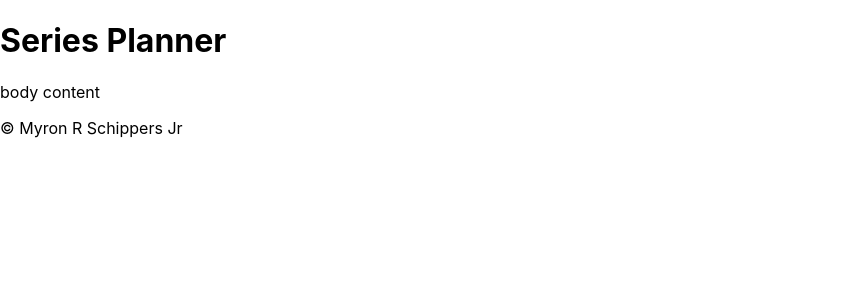
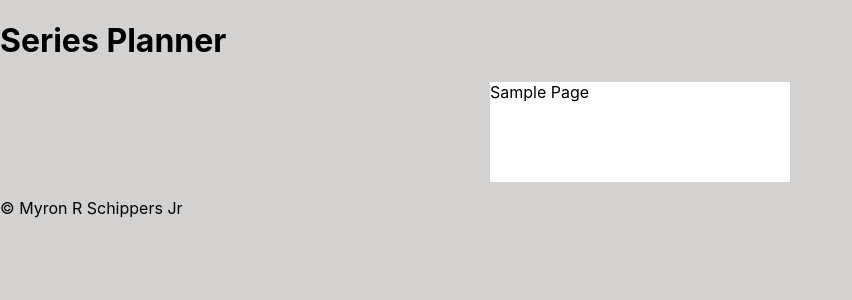
Before and after one commit to myronschippers/series-planner, a React (Create React App) app: page / in a window 1280 px wide. Shown: the top 300 px of the page, without its empty margins (0-852 px from the left). Built offline with nearby package versions, Linux system fonts and the light colour scheme.

Commit message:
acreating a render for added page data

```diff
--- a/src/App.css
+++ b/src/App.css
@@ -36,3 +36,11 @@
     transform: rotate(360deg);
   }
 }
+
+.pg-panel {
+  width: 300px;
+  height: 100px;
+  background-color: #ffffff;
+  margin: 0 auto 10px;
+  transition: width 0.3s ease, height 0.3s ease;
+}
--- a/src/App.js
+++ b/src/App.js
@@ -4,13 +4,16 @@ import './App.css';
 // CUSTOM COMPONENTS
 import Header from './components/Header/Header';
 import Footer from './components/Footer/Footer';
+import PgGenerator from './components/PgGenerator/PgGenerator';
 
 function App() {
   return (
     <div>
       <Header />
 
-      <main>body content</main>
+      <main>
+        <PgGenerator />
+      </main>
 
       <Footer />
     </div>
--- /dev/null
+++ b/src/components/PgGenerator/PgGenerator.js
@@ -0,0 +1,16 @@
+import { useSelector } from 'react-redux';
+
+// CUSTOM COMPONENTS
+import PgLayoutList from '../PgLayoutList/PgLayoutList';
+
+function PgGenerator() {
+  const pgCollection = useSelector((store) => store.pgCollection);
+
+  return (
+    <div>
+      <PgLayoutList list={pgCollection} />
+    </div>
+  );
+}
+
+export default PgGenerator;
--- /dev/null
+++ b/src/components/PgLayoutList/PgLayoutList.js
@@ -0,0 +1,11 @@
+import { useSelector } from 'react-redux';
+
+function PgLayoutList(props) {
+  const renderList = props.list.map((pgData) => {
+    return <div className="pg-panel">{pgData.title}</div>;
+  });
+
+  return <div>{renderList}</div>;
+}
+
+export default PgLayoutList;
--- a/src/index.css
+++ b/src/index.css
@@ -1,5 +1,6 @@
 body {
   margin: 0;
+  background-color: rgb(212, 209, 209);
   font-family: -apple-system, BlinkMacSystemFont, 'Segoe UI', 'Roboto', 'Oxygen',
     'Ubuntu', 'Cantarell', 'Fira Sans', 'Droid Sans', 'Helvetica Neue',
     sans-serif;
--- a/src/redux/reducers/pgCollection.reducer.js
+++ b/src/redux/reducers/pgCollection.reducer.js
@@ -1,4 +1,9 @@
-const pgCollectionReducer = (state = [], action) => {
+const samplePage = {
+  title: 'Sample Page',
+};
+const defaultState = [samplePage];
+
+const pgCollectionReducer = (state = defaultState, action) => {
   switch (action.type) {
     case 'SET_PG_COLLECTION':
       return action.payload;
```
Also changed, not shown: src/components/PgContainer/PgContainer.js (added, +9 -0 lines).
